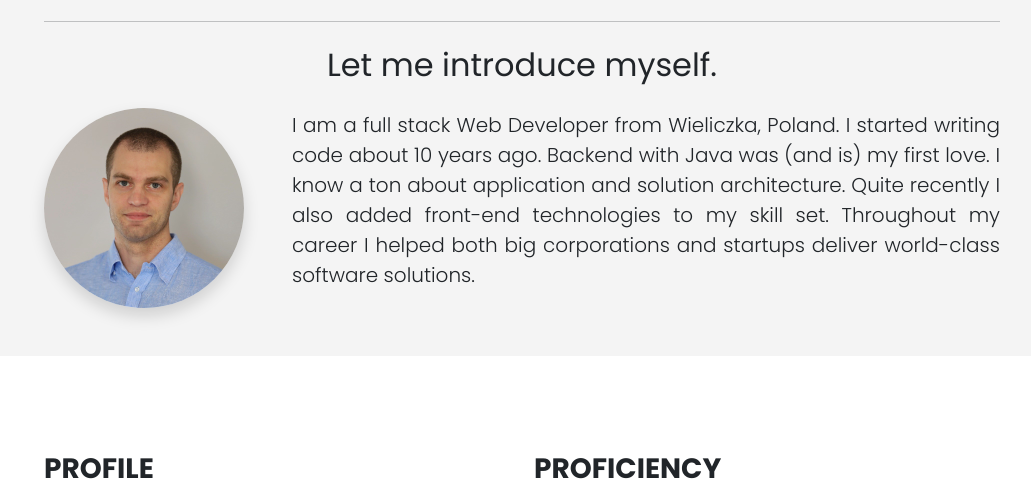
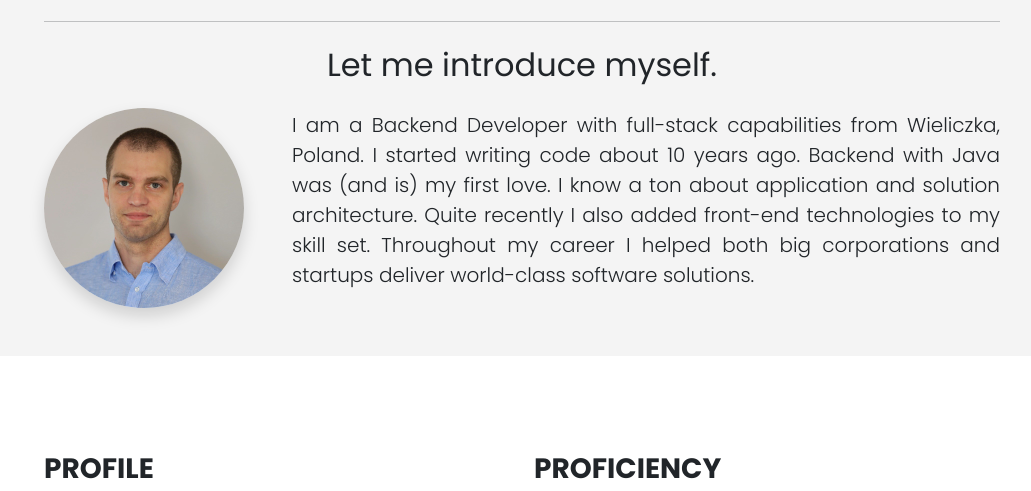
Before and after one commit to inperfect-pro/webpage, a website: page index.html in a window 1280 px wide. Shown: the part 880-1371 px from the top of the page, without its empty margins (118-1149 px from the left). Drawn offline with Linux system fonts and the light colour scheme.

Commit message:
change cv

```diff
--- a/index.html
+++ b/index.html
@@ -55,7 +55,7 @@
             <img src="./assets/jaro_profile.jpeg"
                  alt="profile_photo" class="about-img img-fluid rounded-circle shadow shadow-md"/>
             <p class="lead about-text">
-                I am a full stack Web Developer from Wieliczka, Poland. I started writing code about 10 years ago. Backend with Java was (and is) my
+                I am a Backend Developer with full-stack capabilities from Wieliczka, Poland. I started writing code about 10 years ago. Backend with Java was (and is) my
                 first love. I know a ton about application and solution architecture. Quite recently I also added front-end technologies to my skill
                 set. Throughout my career I helped both big corporations and startups deliver world-class software solutions.
             </p>
```
